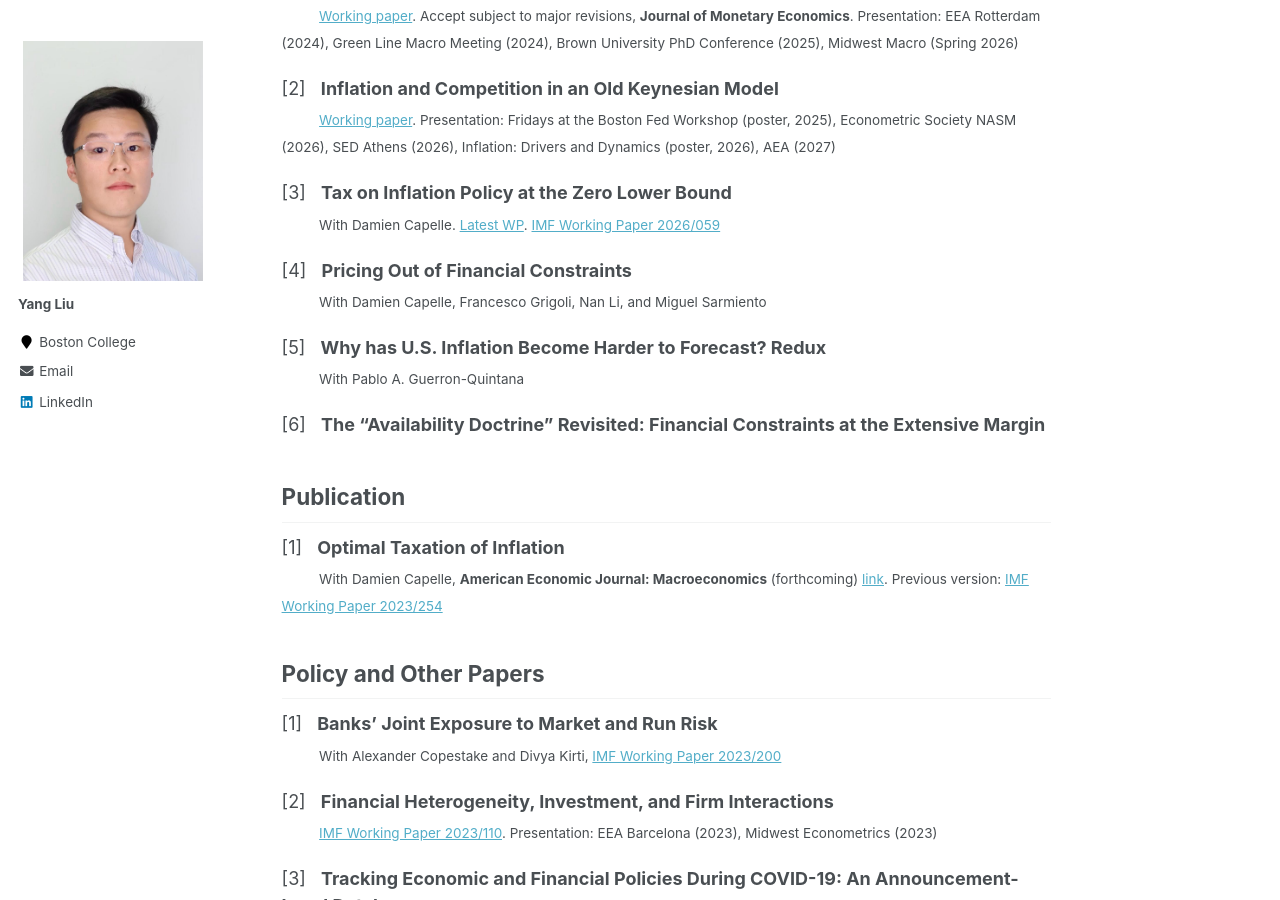
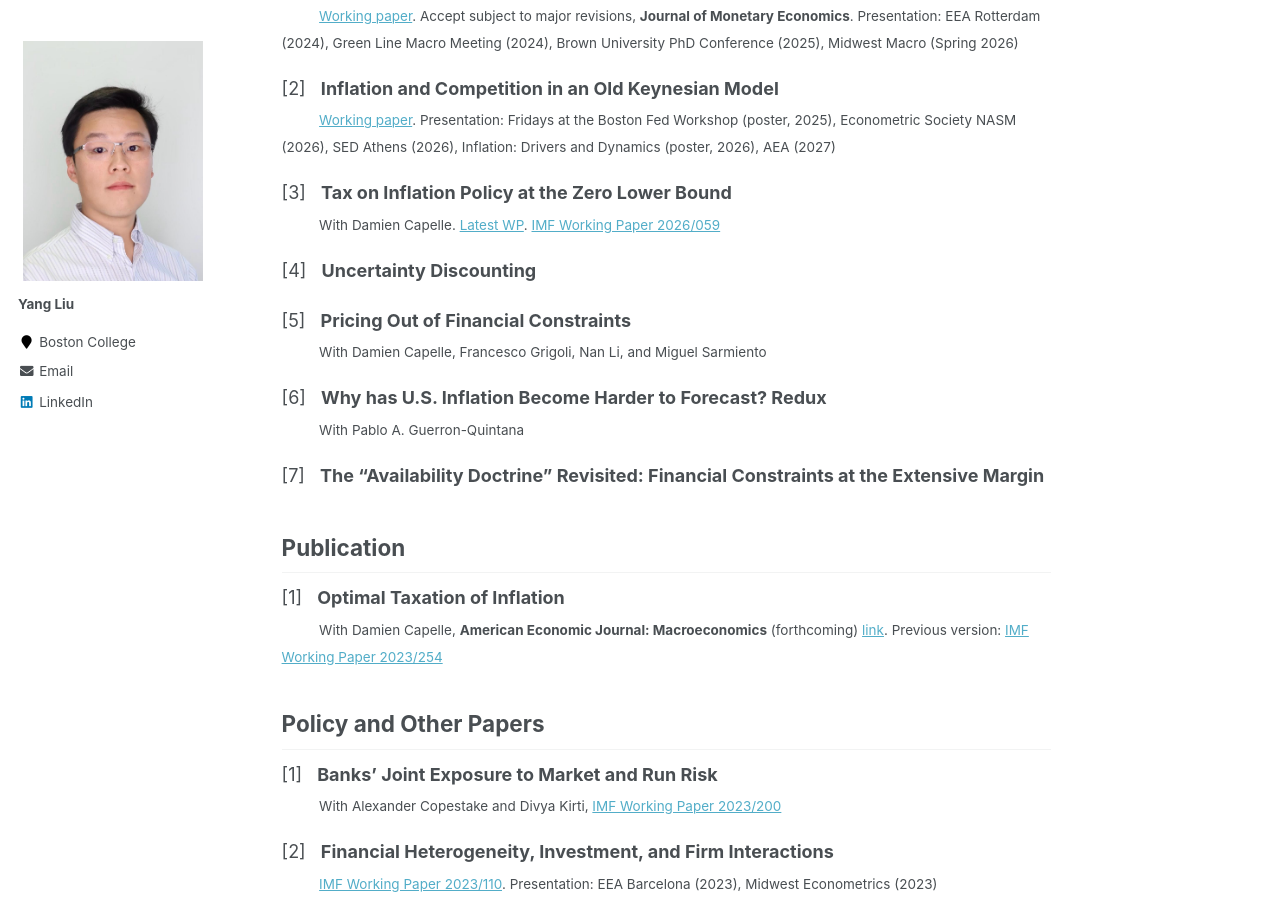
Before and after one commit to yangliu-95/yangliu-95.github.io, a Jekyll site: the page built from _pages/home.md, in a window 1280 px wide and 900 px high, scrolled down 440 px. Built offline with Jekyll 4.4.1, drawn with Linux system fonts in a browser that asks for light colours.

Commit message:
Update home.md

```diff
--- a/_pages/home.md
+++ b/_pages/home.md
@@ -26,13 +26,15 @@ I am a Ph.D. student in Economics at Boston College. I am interested in macroeco
 [3] &nbsp; **Tax on Inflation Policy at the Zero Lower Bound**  <br>
 <sub> &emsp;&emsp;&ensp; With Damien Capelle. [Latest WP](files/TIP_at_the_ZLB.pdf). [IMF Working Paper 2026/059](https://www.imf.org/en/publications/wp/issues/2026/03/27/tax-on-inflation-policy-at-the-zero-lower-bound-575058) </sub>
 
-[4] &nbsp; **Pricing Out of Financial Constraints**  <br>
+[4] &nbsp; **Uncertainty Discounting**  <br>
+
+[5] &nbsp; **Pricing Out of Financial Constraints**  <br>
 <sub> &emsp;&emsp;&ensp;  With Damien Capelle, Francesco Grigoli, Nan Li, and Miguel Sarmiento </sub>
 
-[5] &nbsp; **Why has U.S. Inflation Become Harder to Forecast? Redux**  <br>
+[6] &nbsp; **Why has U.S. Inflation Become Harder to Forecast? Redux**  <br>
 <sub> &emsp;&emsp;&ensp;  With Pablo A. Guerron-Quintana </sub>
 
-[6] &nbsp; **The "Availability Doctrine" Revisited: Financial Constraints at the Extensive Margin**  <br>
+[7] &nbsp; **The "Availability Doctrine" Revisited: Financial Constraints at the Extensive Margin**  <br>
 
 
 ## Publication
```
